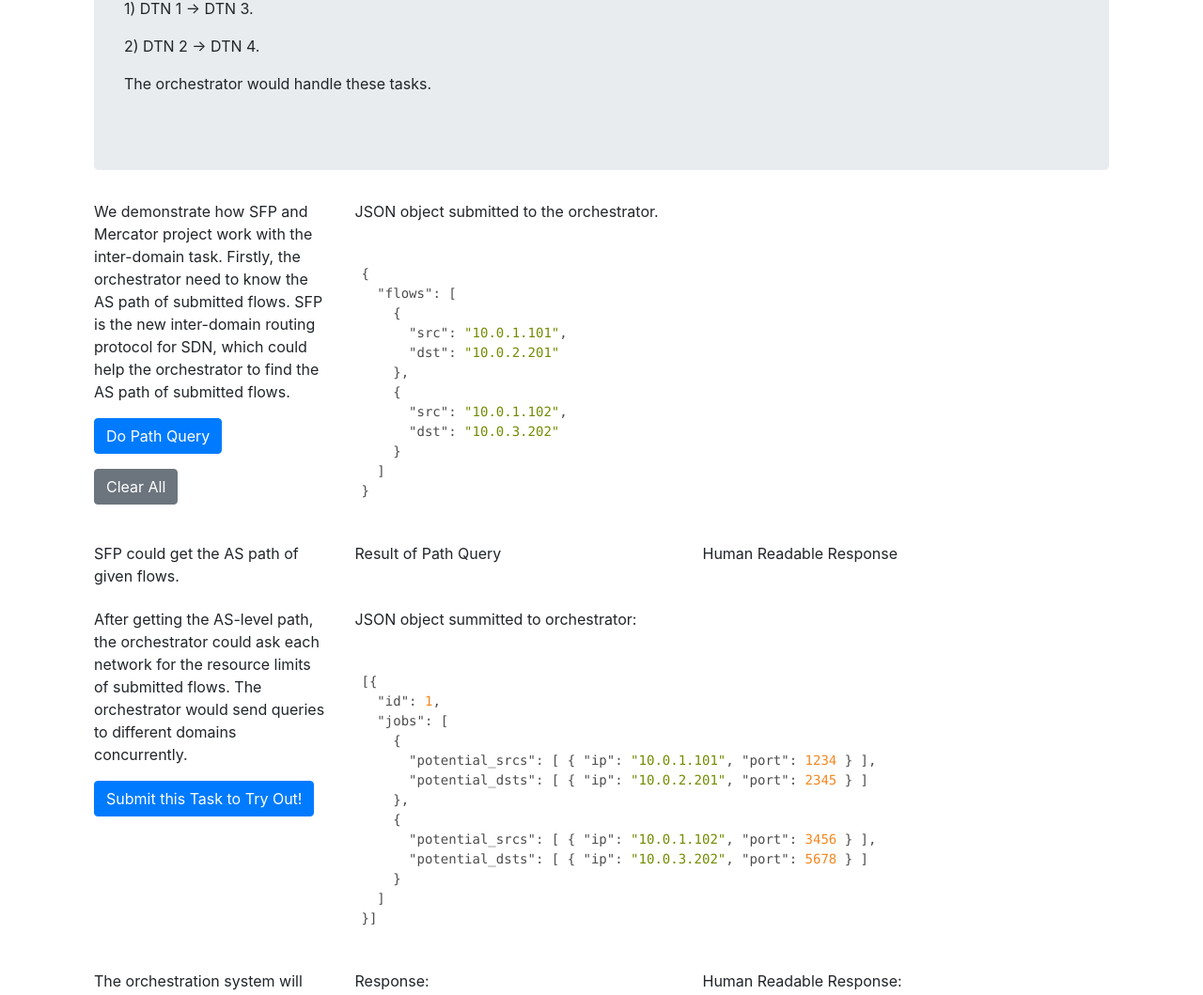
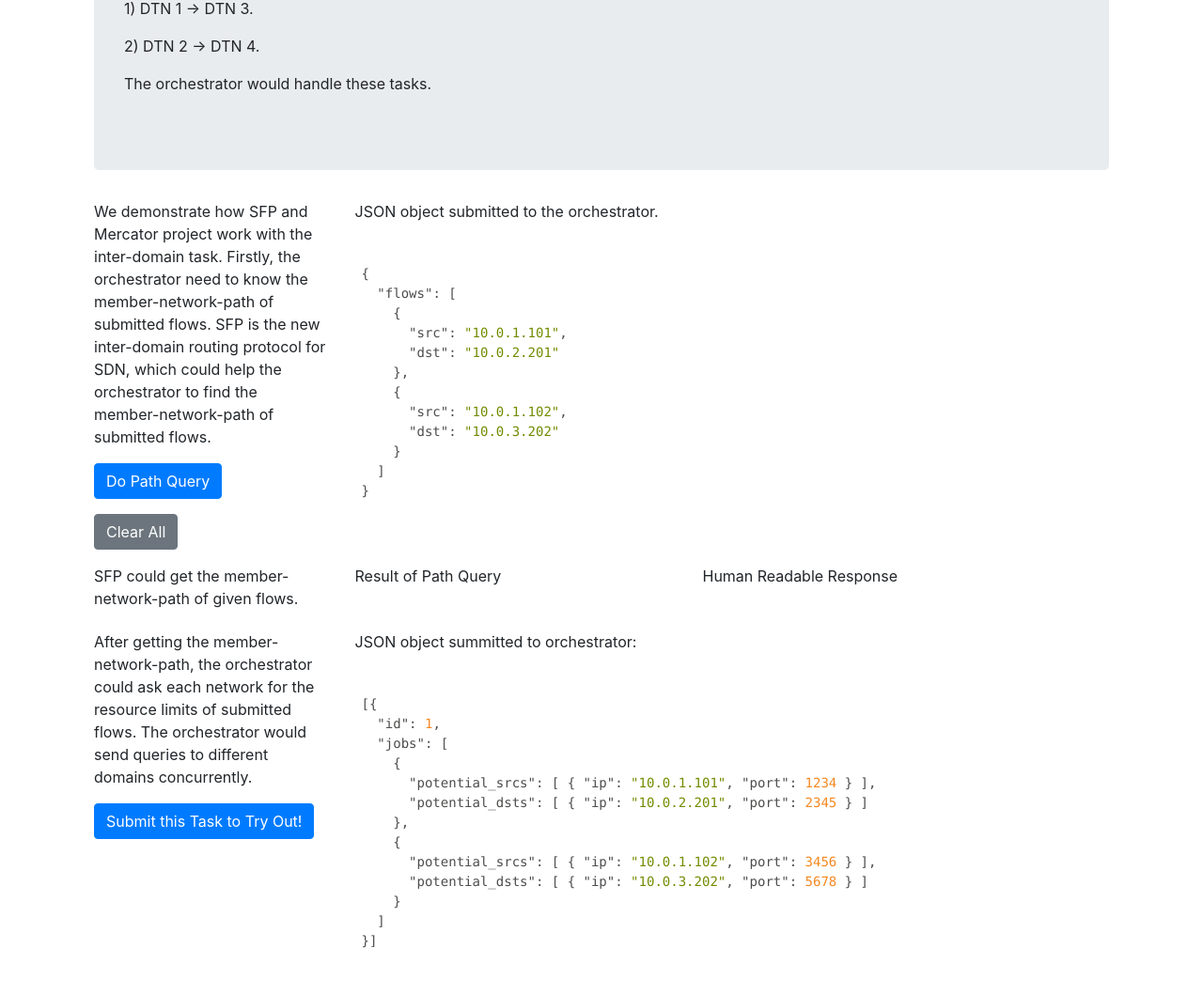
Before and after one commit to openalto/UnicornUI, a Flask app: page / in a window 1280 px wide. Shown: the part 1427-2486 px from the top of the page at 94% size. Run offline with Flask 2, Linux system fonts and the light colour scheme; some libraries are stand-ins or nearby versions.

Commit message:
Update multiple writes
Signed-off-by: Y. Jace Liu <yang.jace.liu@linux.com>

```diff
--- a/unicorn/templates/index.html
+++ b/unicorn/templates/index.html
@@ -361,13 +361,13 @@
                 High-Performance" (ACM SIGCOMM Poster 2018).
             </li>
             <li>
-                Q. Xiang, X. Wang, F. Le, J. Aspnes, Y. R. Yang, "Toward Unified Network Resource Discovery" (Submitted
-                to IEEE INFOCOM 2019, under review).
-            </li>
-            <li>
                 Q. Xiang, H. Yu, J. Aspnes, F. Le, L. Kong, Y. R. Yang. "Toward Fast, Automatic, Privacy-Preserving
                 Learning of Optimal Network Resource Reservation via Simple Reservation Interface" (Submitted to AAAI
                 2019, to appear).
+            </li>
+            <li>
+                Q. Xiang, X. Wang, F. Le, J. Aspnes, Y. R. Yang, "Toward Unified Network Resource Discovery" (Submitted
+                to IEEE INFOCOM 2019, under review).
             </li>
         </ol>
         </p>
@@ -380,7 +380,7 @@
             <div class="tab-content" id="show-cases">
                 <div class="container">
                     <div class="jumbotron">
-                        <h1>3 networks, Computing source and reserve resources</h1>
+                        <h1>Demo: Network Routing and Resource Discovery and Orchestration in a Federation Network</h1>
                         <hr class="my-4">
                         <embed class="bg-white" src="/static/svg/mercator-sc18.svg" type="image/svg+xml"
                                style="width: 100%; height: 400px;"/>
@@ -395,9 +395,9 @@
                     <div class="row">
                         <div class="col-3">
                             <p>We demonstrate how SFP and Mercator project work with the inter-domain task. Firstly,
-                                the orchestrator need to know the AS path of submitted flows. SFP is the new
+                                the orchestrator need to know the member-network-path of submitted flows. SFP is the new
                                 inter-domain
-                                routing protocol for SDN, which could help the orchestrator to find the AS path of
+                                routing protocol for SDN, which could help the orchestrator to find the member-network-path of
                                 submitted flows.</p>
                             <p>
                                 <button type="button" class="btn btn-primary" onclick="do_path_query()">
@@ -431,7 +431,7 @@
 
                     <div class="row">
                         <div class="col-3">
-                            <p>SFP could get the AS path of given flows.</p>
+                            <p>SFP could get the member-network-path of given flows.</p>
                         </div>
                         <div class="col-4">
                             <p>Result of Path Query</p>
@@ -446,7 +446,7 @@
                     <div class="row">
                         <div class="col-3">
                             <p>
-                                After getting the AS-level path, the orchestrator could ask each network for the
+                                After getting the member-network-path, the orchestrator could ask each network for the
                                 resource limits of submitted flows. The orchestrator would send queries to different
                                 domains concurrently.
                             </p>
```
